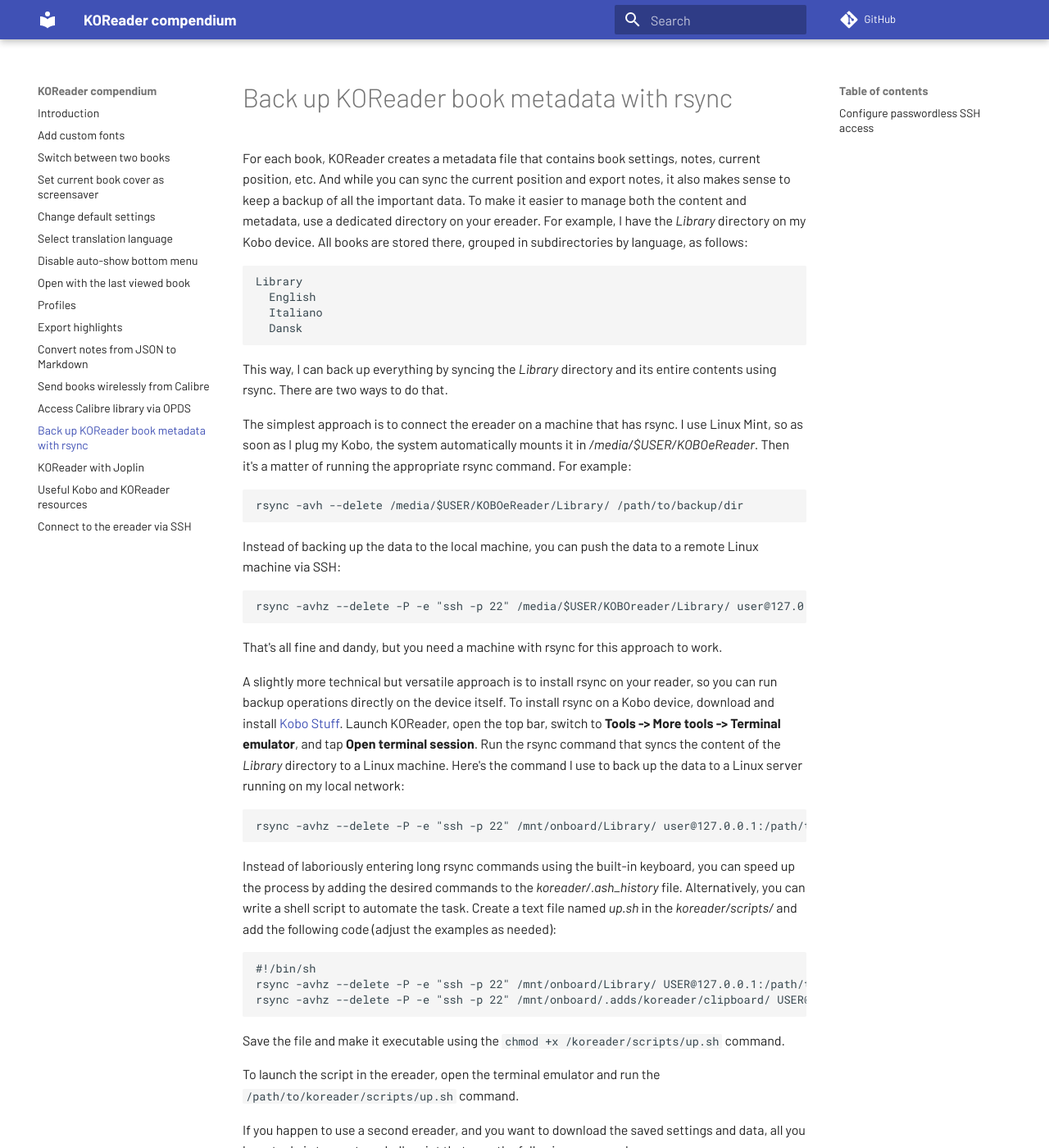
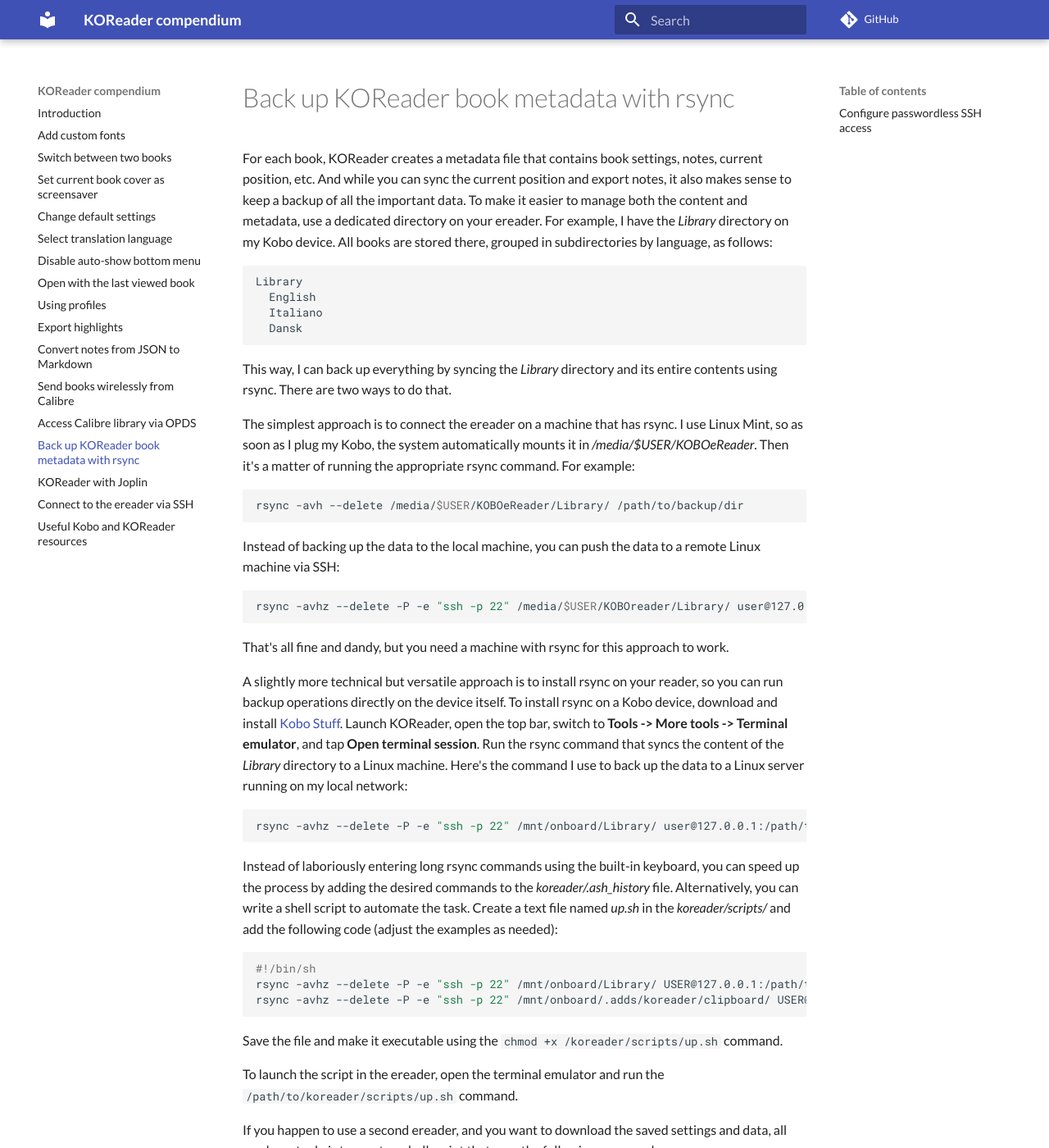
Before and after one commit to dmpop/koreader-compendium, an MkDocs documentation site: the page built from docs/13-koreader-rync.md, in a window 1280 px wide and 1400 px high. Shown: the whole window at 82% size. Built offline with MkDocs 1.6.1 and Material for MkDocs 9.7.7, drawn with Linux system fonts in a browser that asks for light colours; comment, search, counter and statistics services are not loaded; some of the changed text lies outside the part shown.

Commit message:
Syntax highlighting

````diff
--- a/docs/08-profiles.md
+++ b/docs/08-profiles.md
@@ -1,4 +1,4 @@
-# Profiles
+# Using profiles
 
 ![](img/profiles.png)
 
--- a/docs/13-koreader-rync.md
+++ b/docs/13-koreader-rync.md
@@ -13,13 +13,13 @@
 
 The simplest approach is to connect the ereader on a machine that has rsync. I use Linux Mint, so as soon as I plug my Kobo, the system automatically mounts it in _/media/$USER/KOBOeReader_. Then it's a matter of running the appropriate rsync command. For example:
 
-```
+```bash
 rsync -avh --delete /media/$USER/KOBOeReader/Library/ /path/to/backup/dir
 ```
 
 Instead of backing up the data to the local machine, you can push the data to a remote Linux machine via SSH:
 
-```
+```bash
 rsync -avhz --delete -P -e "ssh -p 22" /media/$USER/KOBOreader/Library/ user@127.0.0.1:/path/to/backup/dir
 ```
 
@@ -27,13 +27,13 @@
 
 A slightly more technical but versatile approach is to install rsync on your reader, so you can run backup operations directly on the device itself. To install rsync on a Kobo device, download and install [Kobo Stuff](https://www.mobileread.com/forums/showthread.php?t=254214). Launch KOReader, open the top bar, switch to **Tools -> More tools -> Terminal emulator**, and tap **Open terminal session**. Run the rsync command that syncs the content of the _Library_ directory to a Linux machine. Here's the command I use to back up the data to a Linux server running on my local network:
 
-```
+```bash
 rsync -avhz --delete -P -e "ssh -p 22" /mnt/onboard/Library/ user@127.0.0.1:/path/to/library
 ```
 
 Instead of laboriously entering long rsync commands using the built-in keyboard, you can speed up the process by adding the desired commands to the _koreader/.ash\_history_ file. Alternatively, you can write a shell script to automate the task. Create a text file named _up.sh_ in the _koreader/scripts/_ and add the following code (adjust the examples as needed):
 
-```
+```bash
 #!/bin/sh
 rsync -avhz --delete -P -e "ssh -p 22" /mnt/onboard/Library/ USER@127.0.0.1:/path/to/library
 rsync -avhz --delete -P -e "ssh -p 22" /mnt/onboard/.adds/koreader/clipboard/ USER@127.0.0.1:/path/to/export
@@ -45,7 +45,7 @@
 
 If you happen to use a second ereader, and you want to download the saved settings and data, all you have to do is to create a shell script that runs the following commands:
 
-```
+```bash
 #!/bin/sh
 rsync -avhz --delete --no-g --no-o -P -e "ssh -p 22" USER@127.0.0.1:/path/to/library/ /mnt/onboard/Library
 rsync -avhz --delete --no-g --no-o -P -e "ssh -p 22" USER@127.0.0.1:/path/to/clipboard/ /mnt/onboard/.adds/koreader/clipboard
@@ -65,7 +65,7 @@
 Copy the _/usr/local/niluje/usbnet/etc/dot.ssh/id_rsa.pub_ file to a Linux machine, and use the command below to add it to the
 _authorized\_keys_ file on the remote server:
 
-```
+```bash
 cat id_rsa.pub | ssh USER@127.0.0.1 "mkdir -p ~/.ssh && cat >> ~/.ssh/authorized_keys"
 ```
 
--- a/mkdocs.yml
+++ b/mkdocs.yml
@@ -1,6 +1,6 @@
 site_name: KOReader compendium
 site_description: KOReader knowledgebase
-site_url: https://tokyoma.de/koreader-compendium/
+site_url: https://dmpop.github.io/koreader-compendium/
 site_author: Dmitri Popov
 repo_url: https://github.com/dmpop/koreader-compendium/
 edit_uri: blob/main/docs/
@@ -8,8 +8,13 @@
 theme:
   name: material
   font:
-    text: Barlow
+    text: Lato
 markdown_extensions:
+  - pymdownx.highlight:
+      anchor_linenums: true
+  - pymdownx.inlinehilite
+  - pymdownx.snippets
+  - pymdownx.keys
   - admonition
   - pymdownx.details
   - pymdownx.superfences
````
Also changed, not shown: docs/10-json-to-markdown.md (+1 -1 lines), docs/14-koreader-joplin.md (+1 -1 lines), docs/15-ssh.md (renamed from docs/ssh.md, +1 -1 lines), docs/16-resources.md (renamed from docs/15-resources.md).
